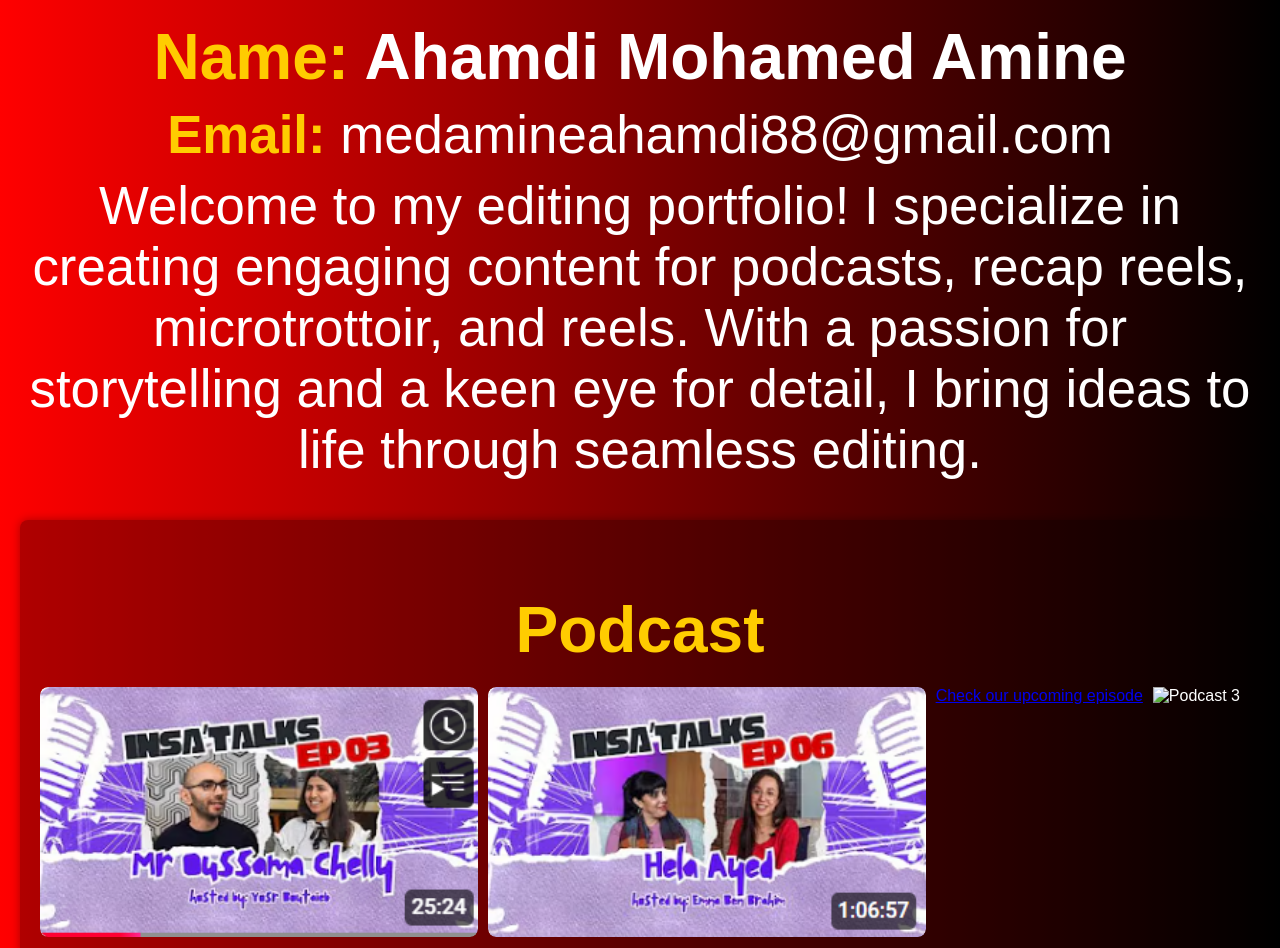
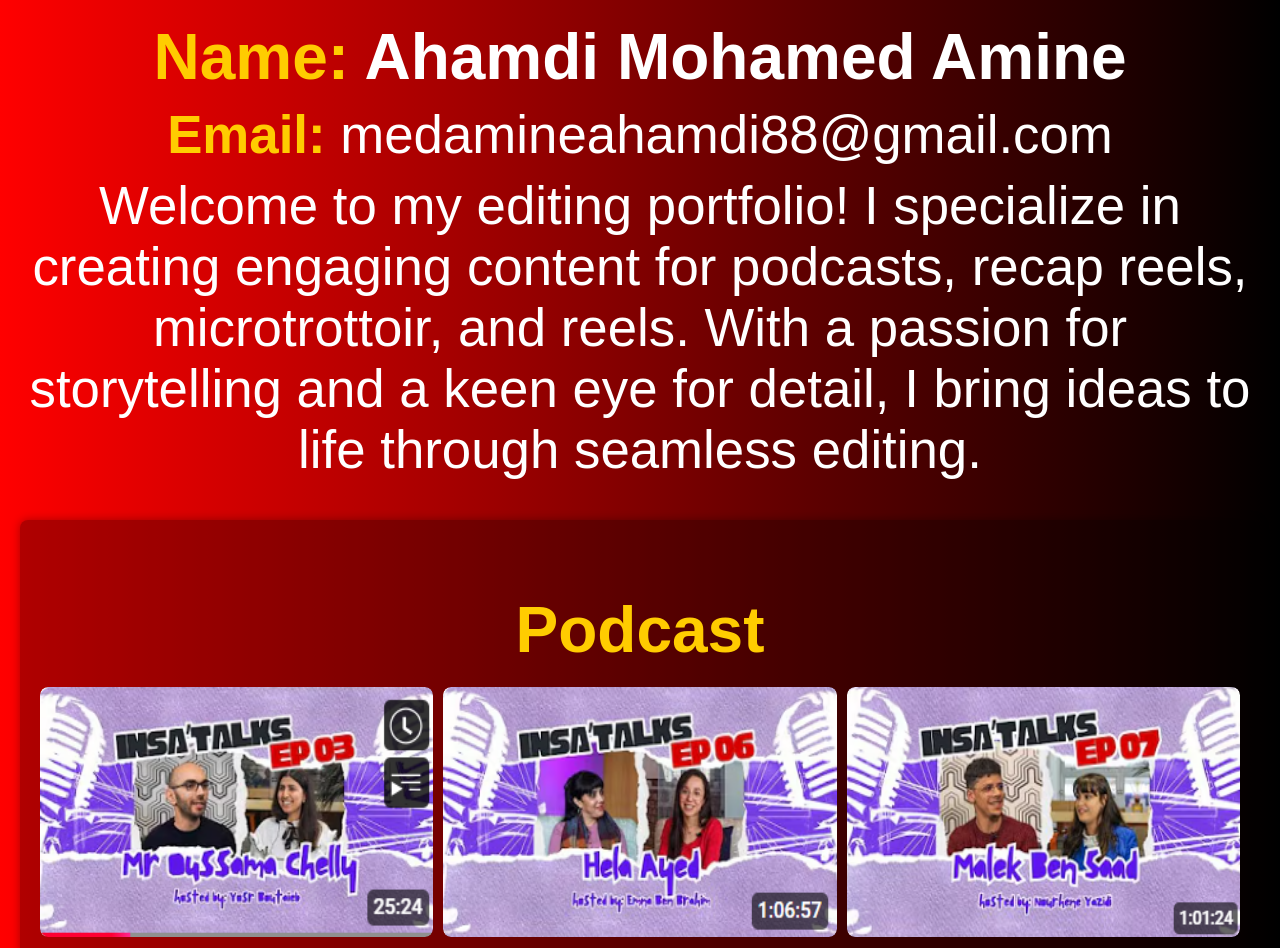
Before and after one commit to ahmadiamine/portfolio2.0, a plain HTML site: page index.html in a window 1280 px wide. Shown: the top 948 px of the page. Drawn offline with Linux system fonts and the light colour scheme.

Commit message:
Update index.html

```diff
--- a/index.html
+++ b/index.html
@@ -22,9 +22,10 @@
             <a href="https://www.youtube.com/watch?v=8N1E_8oN1S4&t=1648s" class="thumbnail podcast-thumbnail" target="_blank">
                 <img src="hela.png" alt="Podcast 2">
             </a>
-            <a href="index2.html">Check our upcoming episode</a>
-                <img src="podcast3.jpg" alt="Podcast 3">
+            <a href="https://www.youtube.com/watch?v=I281JL82a7s&t=2s" class="thumbnail podcast-thumbnail" target="_blank">
+                <img src="melek.png" alt="Podcast 3">
             </a>
+
         </div>
     </section>
 
```
